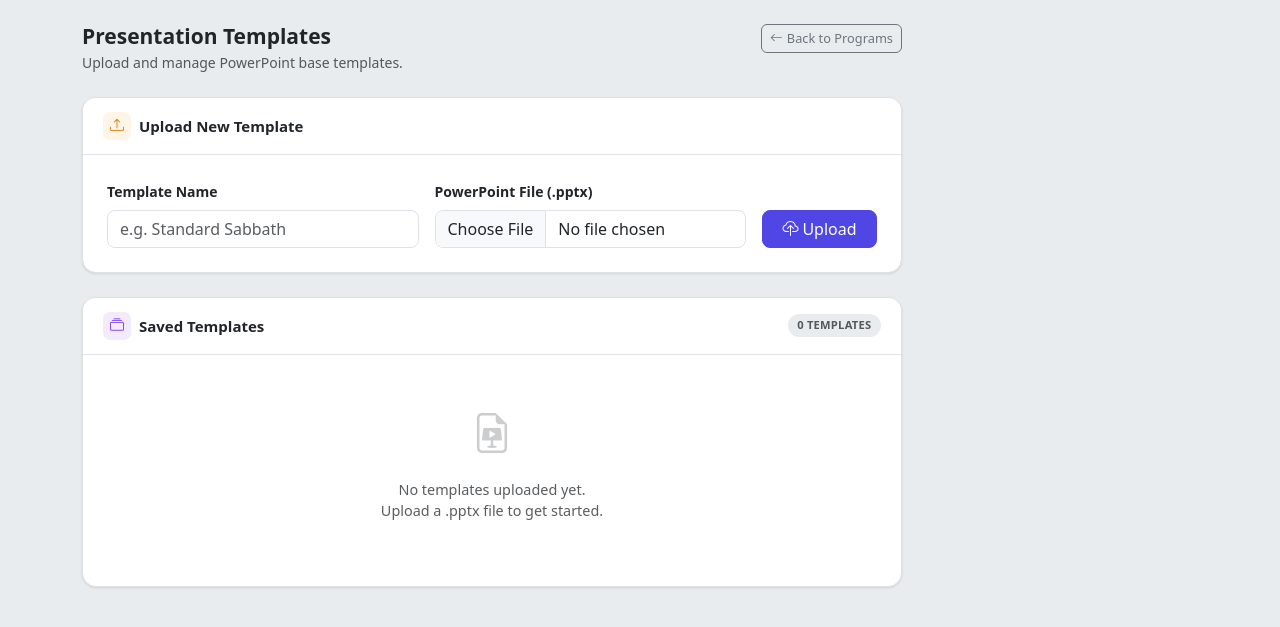
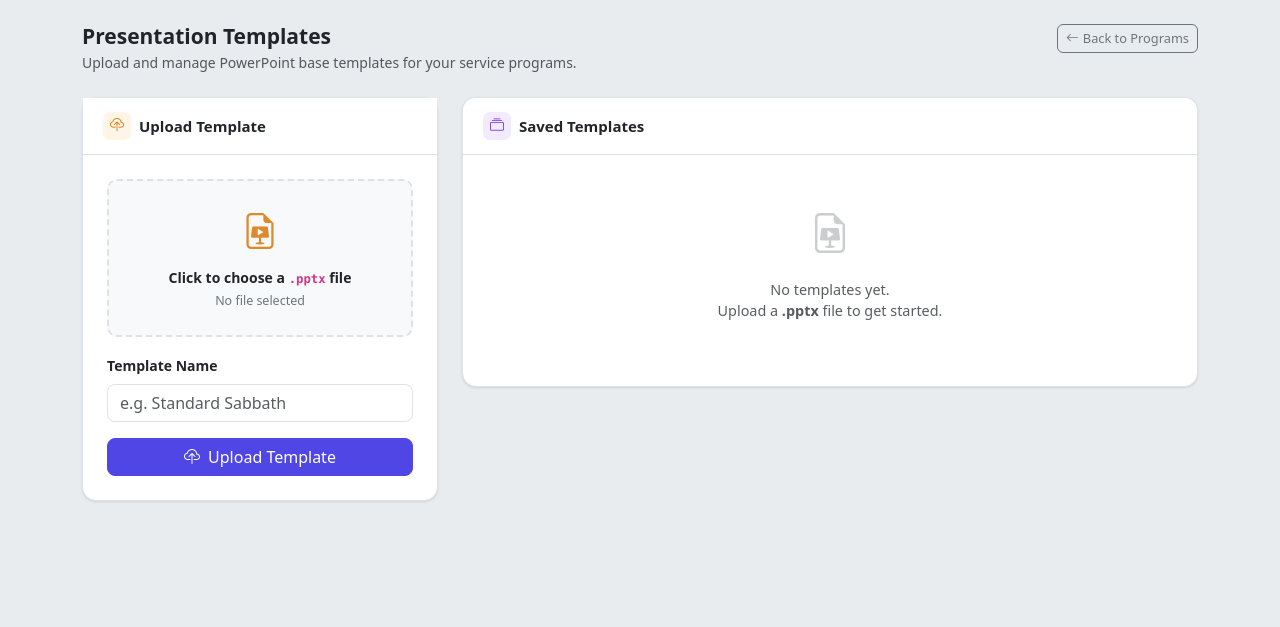
Before and after one commit to rykovv/selah, a FastAPI app: page /templates_manager in a window 1280 px wide. Shown: the part 57-684 px from the top of the page. Run offline with FastAPI, Linux system fonts and the light colour scheme; some libraries are stand-ins or nearby versions.

Commit message:
UX re-design of template manager

```diff
--- a/src/vmix-hymnal-manager/templates/base.html
+++ b/src/vmix-hymnal-manager/templates/base.html
@@ -349,6 +349,49 @@
             background: var(--cm-emerald-bg);
         }
 
+        /* ─── Template cards (templates manager page) ─── */
+        .cm-tmpl-grid {
+            display: grid;
+            grid-template-columns: repeat(auto-fill, minmax(200px, 1fr));
+            gap: 0.75rem;
+            padding: 1rem;
+        }
+
+        .cm-tmpl-card {
+            background: var(--bs-body-bg);
+            border: 1px solid var(--bs-border-color);
+            border-radius: 12px;
+            padding: 1rem;
+            display: flex;
+            flex-direction: column;
+            gap: 0.75rem;
+            overflow: hidden;
+            min-width: 0;
+            transition: border-color 0.15s ease, box-shadow 0.15s ease, transform 0.15s ease;
+        }
+
+        .cm-tmpl-card:hover {
+            border-color: rgba(245,158,11,0.45);
+            box-shadow: var(--cm-shadow-md);
+            transform: translateY(-1px);
+        }
+
+        /* Upload drop-zone hint */
+        .cm-upload-zone {
+            border: 2px dashed var(--bs-border-color);
+            border-radius: 10px;
+            background: var(--bs-tertiary-bg);
+            text-align: center;
+            padding: 1.5rem 1rem;
+            transition: border-color 0.15s, background 0.15s;
+        }
+
+        .cm-upload-zone:has(input[type="file"]:focus-within),
+        .cm-upload-zone:hover {
+            border-color: var(--cm-amber);
+            background: var(--cm-amber-bg);
+        }
+
         /* ─── Muted rows (program editor table) ─── */
         tr.cm-row-muted { opacity: 0.38; }
         tr.cm-row-muted textarea[name="title"] { text-decoration: line-through; }
--- a/src/vmix-hymnal-manager/templates/templates_manager.html
+++ b/src/vmix-hymnal-manager/templates/templates_manager.html
@@ -1,49 +1,73 @@
 {% extends "base.html" %}
 
 {% block content %}
-<div style="max-width: 820px;">
-
 <div class="cm-page-header">
     <div>
         <h2>Presentation Templates</h2>
-            <p class="cm-page-desc">Upload and manage PowerPoint base templates.</p>
+        <p class="cm-page-desc">Upload and manage PowerPoint base templates for your service programs.</p>
     </div>
     <a href="/programs" class="btn btn-sm btn-outline-secondary d-flex align-items-center gap-1">
-            <i class="bi bi-arrow-left"></i> Back to Programs
+        <i class="bi bi-arrow-left"></i>
+        <span class="d-none d-sm-inline">Back to Programs</span>
     </a>
 </div>
 
-    <!-- ── Upload Form ── -->
-    <div class="cm-card mb-4">
+<div class="row g-4 align-items-start">
+
+    <!-- ── Upload column ── -->
+    <div class="col-lg-4">
+        <div class="cm-card" style="overflow: visible;">
             <div class="cm-card-header">
                 <h5 class="cm-title">
                     <span class="cm-chip cm-chip-amber">
-                    <i class="bi bi-upload"></i>
+                        <i class="bi bi-cloud-upload"></i>
                     </span>
-                Upload New Template
+                    Upload Template
                 </h5>
             </div>
-        <div class="p-4">
+
             <form action="/templates/upload" method="post" enctype="multipart/form-data"
-                class="row g-3 align-items-end">
-                <div class="col-md-5">
+                class="p-4 d-flex flex-column gap-3">
+
+                <!-- Clickable file-pick zone -->
+                <label for="tmpl-file-input" class="cm-upload-zone d-block" style="cursor: pointer;">
+                    <i class="bi bi-file-earmark-slides"
+                        style="font-size: 2.25rem; color: var(--cm-amber); opacity: 0.85; display: block; margin-bottom: 0.5rem;"></i>
+                    <p class="mb-1 fw-semibold" style="font-size: 0.875rem; color: var(--bs-body-color);">
+                        Click to choose a <code>.pptx</code> file
+                    </p>
+                    <p class="mb-0 text-secondary" id="tmpl-file-label" style="font-size: 0.78rem;">
+                        No file selected
+                    </p>
+                    <input type="file" id="tmpl-file-input" name="file"
+                        class="d-none" accept=".pptx" required>
+                </label>
+
+                <div>
                     <label class="form-label fw-semibold small">Template Name</label>
-                    <input type="text" name="name" class="form-control" placeholder="e.g. Standard Sabbath" required>
+                    <input type="text" name="name" class="form-control"
+                        placeholder="e.g. Standard Sabbath" required>
                 </div>
-                <div class="col-md-5">
-                    <label class="form-label fw-semibold small">PowerPoint File (.pptx)</label>
-                    <input type="file" name="file" class="form-control" accept=".pptx" required>
-                </div>
-                <div class="col-md-2">
-                    <button type="submit" class="btn btn-primary w-100 d-flex align-items-center justify-content-center gap-1">
-                        <i class="bi bi-cloud-upload"></i> Upload
+
+                <button type="submit"
+                    class="btn btn-primary d-flex align-items-center justify-content-center gap-2">
+                    <i class="bi bi-cloud-upload"></i> Upload Template
                 </button>
-                </div>
+
+                <script>
+                    document.getElementById('tmpl-file-input').addEventListener('change', function () {
+                        var lbl = document.getElementById('tmpl-file-label');
+                        lbl.textContent = this.files[0] ? this.files[0].name : 'No file selected';
+                        lbl.style.color = this.files[0] ? 'var(--cm-amber)' : '';
+                    });
+                </script>
+
             </form>
         </div>
     </div>
 
-    <!-- ── Template List ── -->
+    <!-- ── Templates list column ── -->
+    <div class="col-lg-8">
         <div class="cm-card">
             <div class="cm-card-header">
                 <h5 class="cm-title">
@@ -52,35 +76,54 @@
                     </span>
                     Saved Templates
                 </h5>
-            <span class="cm-pill cm-pill-muted">{{ templates|length }} template{{ 's' if templates|length != 1 else '' }}</span>
+                {% if templates %}
+                <span class="cm-pill cm-pill-muted">
+                    {{ templates|length }} template{{ 's' if templates|length != 1 else '' }}
+                </span>
+                {% endif %}
             </div>
 
             {% if templates %}
+            <div class="cm-tmpl-grid">
                 {% for t in templates %}
-            <div class="cm-list-item">
-                <div class="d-flex align-items-center gap-3 flex-grow-1 min-w-0">
-                    <span class="cm-chip cm-chip-amber flex-shrink-0">
+                <div class="cm-tmpl-card" id="tmpl-{{ t.id }}">
+
+                    <div class="d-flex align-items-start gap-2">
+                        <span class="cm-chip cm-chip-amber flex-shrink-0" style="margin-top: 1px;">
                             <i class="bi bi-file-earmark-slides"></i>
                         </span>
-                    <div class="min-w-0">
-                        <div class="fw-semibold text-truncate" style="font-size: 0.9rem;">{{ t.name }}</div>
-                        <div class="text-secondary text-truncate" style="font-size: 0.78rem;">{{ t.filename }}</div>
+                        <div class="min-w-0 flex-grow-1">
+                            <div class="fw-bold"
+                                style="font-size: 0.9375rem; line-height: 1.3; color: var(--bs-body-color); word-break: break-word;">
+                                {{ t.name }}
+                            </div>
+                            <div class="text-secondary font-monospace"
+                                style="font-size: 0.7rem; margin-top: 2px; opacity: 0.7; word-break: break-all;">
+                                {{ t.filename }}
                             </div>
                         </div>
-                <button class="btn btn-sm btn-outline-danger d-flex align-items-center gap-1 flex-shrink-0"
+                    </div>
+
+                    <button class="btn btn-sm btn-outline-danger w-100 d-flex align-items-center justify-content-center gap-1 mt-auto"
                         hx-delete="/templates/{{ t.id }}"
-                    hx-target="closest .cm-list-item"
-                    hx-swap="outerHTML">
+                        hx-target="#tmpl-{{ t.id }}"
+                        hx-swap="outerHTML"
+                        hx-confirm="Delete &ldquo;{{ t.name }}&rdquo;? Programs using it will lose their template assignment.">
                         <i class="bi bi-trash3"></i> Delete
                     </button>
+
                 </div>
                 {% endfor %}
+            </div>
             {% else %}
-            <div class="cm-empty">
+            <div class="cm-empty py-5">
                 <i class="bi bi-file-earmark-slides cm-empty-icon"></i>
-                <p>No templates uploaded yet.<br>Upload a .pptx file to get started.</p>
+                <p>No templates yet.<br>Upload a <strong>.pptx</strong> file to get started.</p>
             </div>
             {% endif %}
+
         </div>
     </div>
+
+</div>
 {% endblock %}
```
Lines whose indentation alone changed are shown as unchanged.
